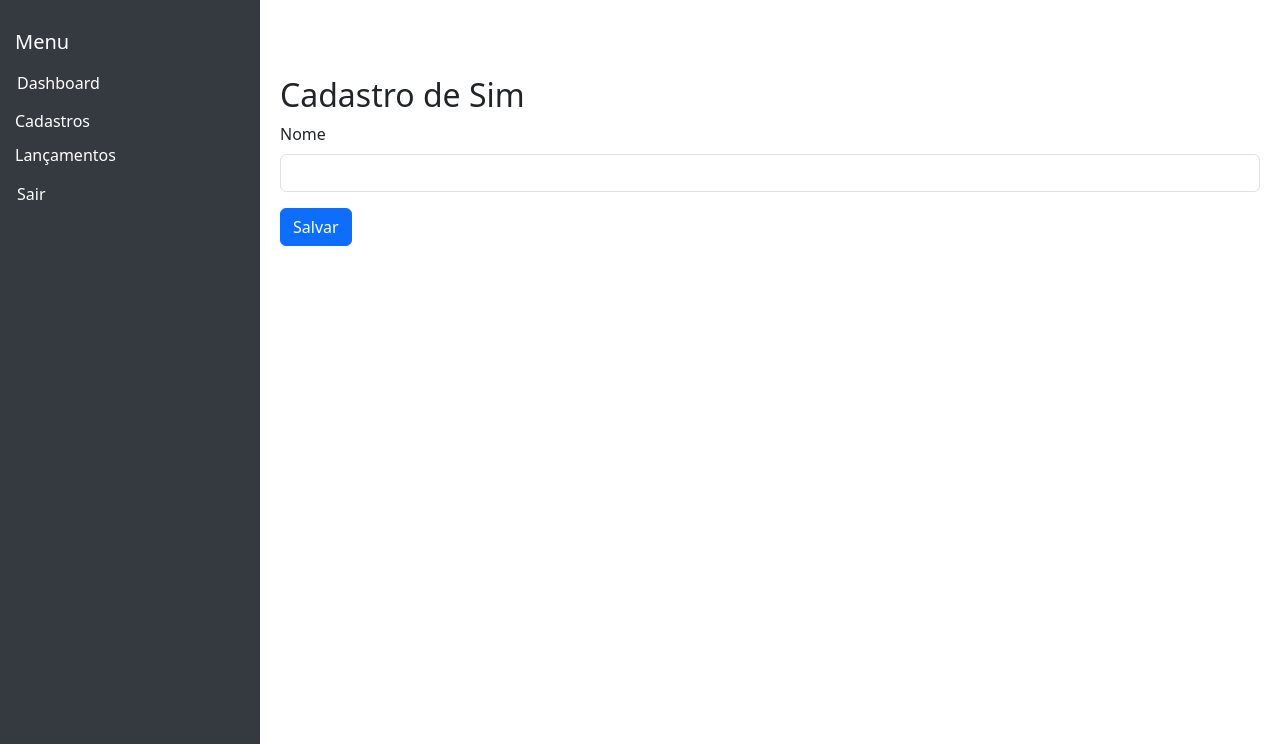
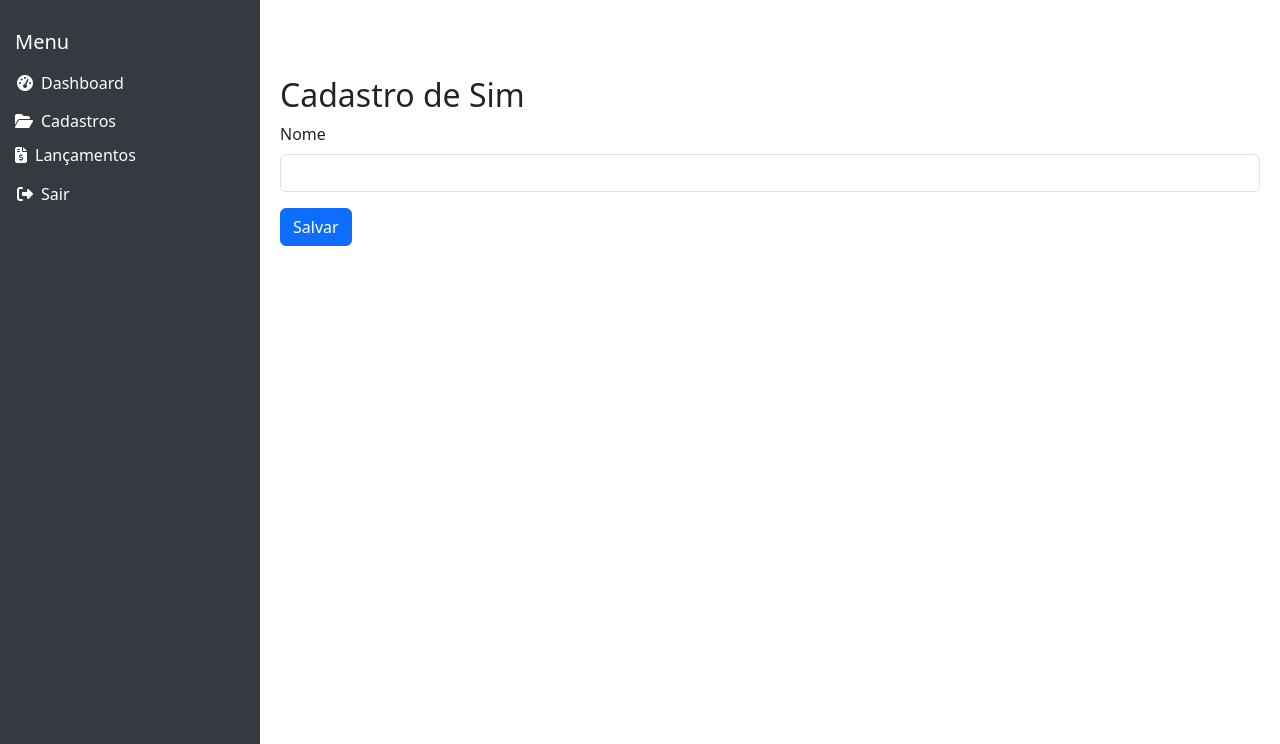
Before and after one commit to alexandrelinx/despesas-gerais, a Flask app: page /cadastro/Sim in a window 1280 px wide. Shown: the part 56-800 px from the top of the page. Run offline with Flask 3, Linux system fonts and the light colour scheme; parts of the project's set-up code (start-up, migrations or seed data) failed here and were passed over; some libraries are stand-ins or nearby versions.

Commit message:
Implementação de icones nas opções de menu

```diff
--- a/templates/base.html
+++ b/templates/base.html
@@ -6,6 +6,8 @@
     <link href="https://cdn.jsdelivr.net/npm/bootstrap@5.3.0/dist/css/bootstrap.min.css" rel="stylesheet" />
     <!-- DataTables CSS -->
     <link rel="stylesheet" href="https://cdn.datatables.net/1.13.6/css/jquery.dataTables.min.css" />
+    <!-- Font Awesome CDN para ícones -->
+    <link rel="stylesheet" href="https://cdnjs.cloudflare.com/ajax/libs/font-awesome/6.4.0/css/all.min.css" />
     <style>
         body {
             display: flex;
@@ -30,7 +32,7 @@
             z-index: 1000;
             transition: all 0.3s ease;
             overflow-y: auto;
-            text-align: left;  /* Alinha o texto à direita */
+            text-align: left;  /* Alinha o texto à esquerda */
             padding-right: 20px;
         }
 
@@ -40,10 +42,12 @@
             overflow: hidden;
         }
         .sidebar a,
-        .sidebar h5{  margin-top:15px; }
+        .sidebar h5 {
+            margin-top: 15px;
+        }
         .sidebar h6 {
-             margin-top:15px;    /* espaço maior acima dos títulos */
-             margin-bottom: 5px; /* espaço maior abaixo dos títulos */
+            margin-top: 15px;    /* espaço maior acima dos títulos */
+            margin-bottom: 5px;  /* espaço maior abaixo dos títulos */
         }
         .sidebar a:first-of-type {
             margin-bottom: 15px; /* aumenta espaço depois do primeiro link Dashboard */
@@ -62,6 +66,12 @@
             background: #495057;
         }
 
+        /* Espaçamento entre ícones e texto */
+        .sidebar a i,
+        .sidebar h6 i {
+            margin-right: 8px;
+        }
+
         .content {
             margin-left: 260px;
             padding: 20px;
@@ -77,7 +87,6 @@
 
         .submenu {
             display: none;
-             margin-left: 0;
             margin-left: 15px;
         }
         .submenu a {
@@ -137,27 +146,27 @@
 
     <div class="sidebar">
         <h5>Menu</h5>
-        <a href="/">Dashboard</a>
+        <a href="/"><i class="fas fa-tachometer-alt"></i>Dashboard</a>
 
-        <h6 class="menu-toggle">Cadastros</h6>
+        <h6 class="menu-toggle"><i class="fas fa-folder-open"></i>Cadastros</h6>
         <div class="submenu">
-            <a href="/cadastro/estabelecimento">Estabelecimento</a>
-            <a href="/cadastro/categoria">Categorias</a>
-            <a href="/cadastro/local_compra">Local da Compra</a>
-            <a href="/cadastro/produto">Produto</a>
-            <a href="/cadastro/comprador">Comprador</a>
-            <a href="/cadastro/forma_pagamento">Forma de Pagamento</a>
-            <a href="/cadastro/bandeira">Bandeira</a>
-            <a href="/cadastro/usuarios">Usuários</a>
+            <a href="/cadastro/estabelecimento"><i class="fas fa-building"></i>Estabelecimento</a>
+            <a href="/cadastro/categoria"><i class="fas fa-tags"></i>Categorias</a>
+            <a href="/cadastro/local_compra"><i class="fas fa-map-marker-alt"></i>Local da Compra</a>
+            <a href="/cadastro/produto"><i class="fas fa-box-open"></i>Produto</a>
+            <a href="/cadastro/comprador"><i class="fas fa-user"></i>Comprador</a>
+            <a href="/cadastro/forma_pagamento"><i class="fas fa-credit-card"></i>Forma de Pagamento</a>
+            <a href="/cadastro/bandeira"><i class="fas fa-flag"></i>Bandeira</a>
+            <a href="/cadastro/usuarios"><i class="fas fa-users"></i>Usuários</a>
         </div>
 
-        <h6 class="menu-toggle">Lançamentos</h6>
+        <h6 class="menu-toggle"><i class="fas fa-file-invoice-dollar"></i>Lançamentos</h6>
         <div class="submenu">
-            <a href="/despesas">Lançamento de Despesas</a>
-            <a href="/consultar_despesas">Consultar Lançamentos de Despesas</a>
-            <a href="/totais-despesas-mensais">Totais de Despesas Mensais</a>
+            <a href="/despesas"><i class="fas fa-money-bill-wave"></i>Lançamento de Despesas</a>
+            <a href="/consultar_despesas"><i class="fas fa-search"></i>Consultar Lançamentos de Despesas</a>
+            <a href="/totais-despesas-mensais"><i class="fas fa-chart-bar"></i>Totais de Despesas Mensais</a>
         </div>
-        <a href="/logout" class="sair">Sair</a>
+        <a href="/logout" class="sair"><i class="fas fa-sign-out-alt"></i>Sair</a>
     </div>
 
     <div class="content">
```
Also changed, not shown: despesas.db.
